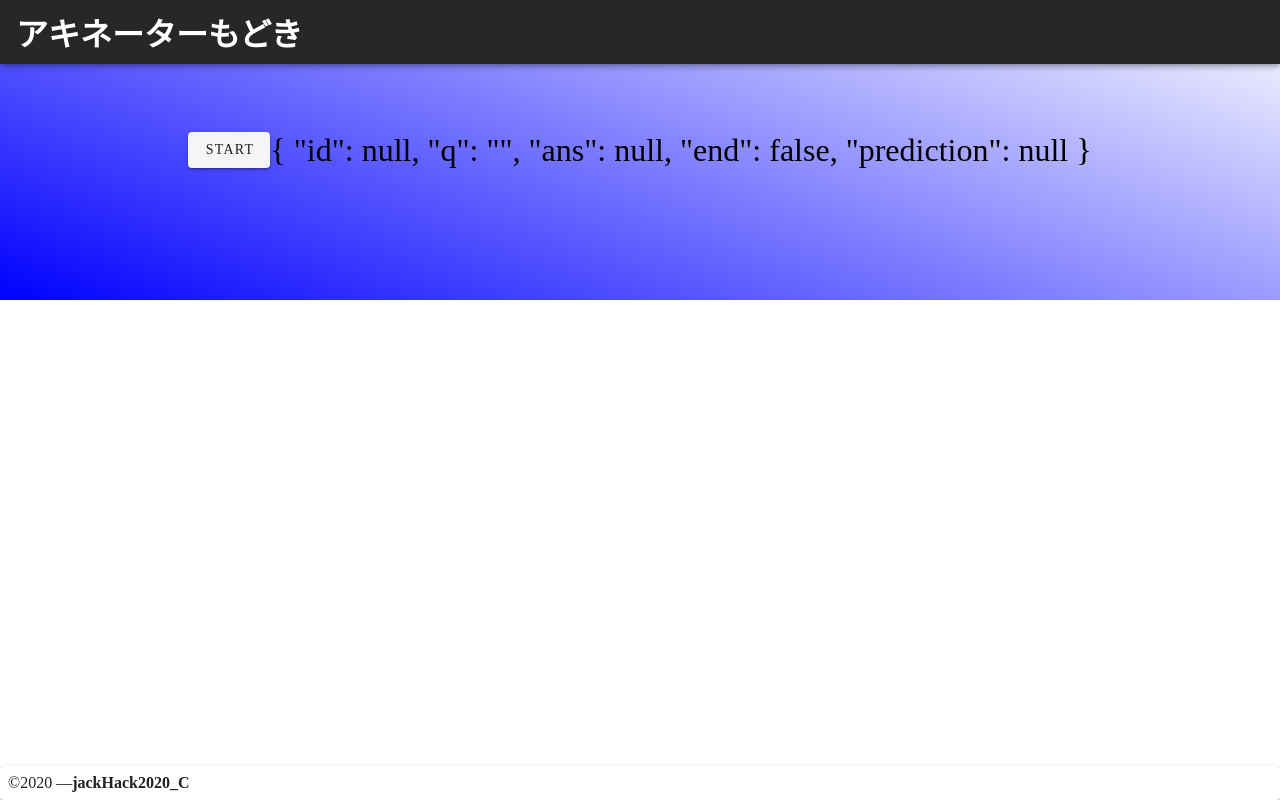
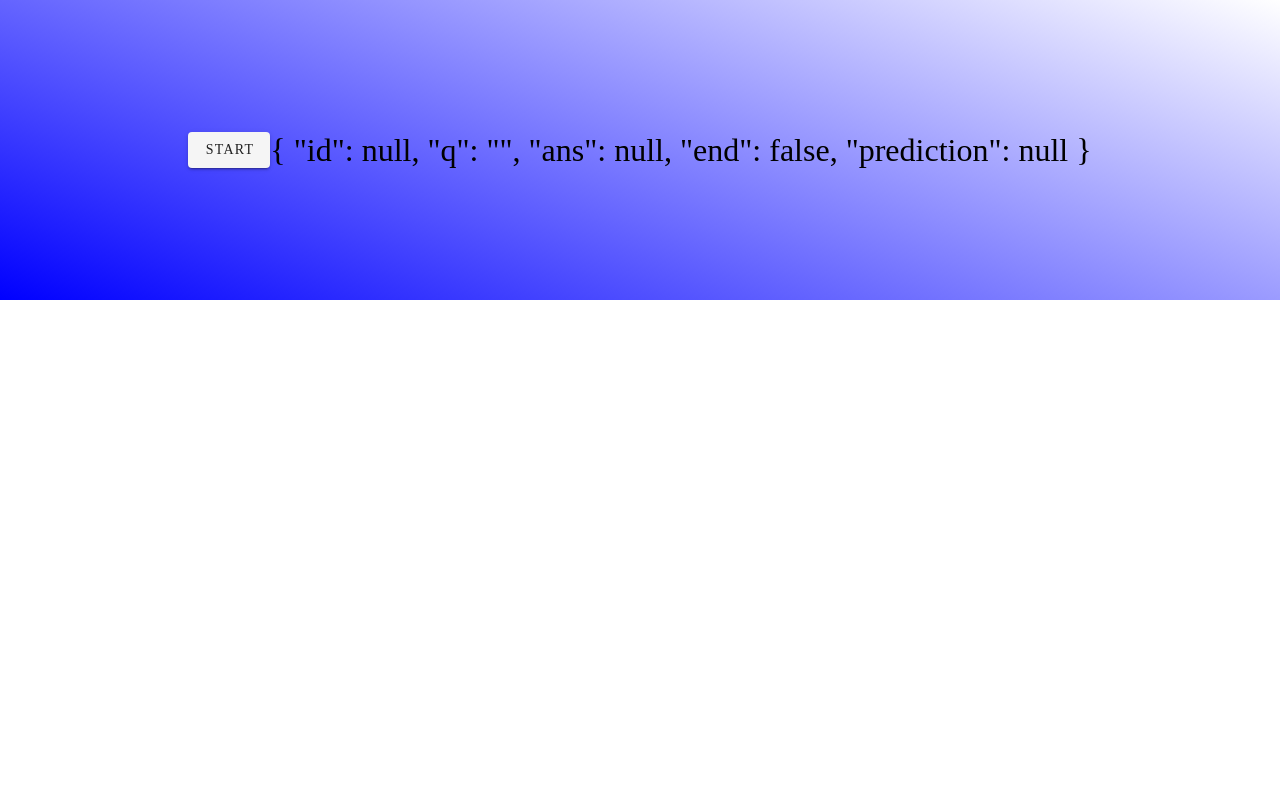
Before and after one commit to jack-app/jackHack2020-C, a Vue app: page / in a window 1280 px wide. Built offline with nearby package versions, Linux system fonts and the light colour scheme; no server answers.

Commit message:
delete components

```diff
--- a/src/App.vue
+++ b/src/App.vue
@@ -1,19 +1,9 @@
 <template>
   <div id="app">
-    <header-component/>
       <router-view/>
-    <footer-component/>
   </div>
 </template>
 
 <script>
-import HeaderComponent from './components/Header.vue'
-import FooterComponent from './components/Footer.vue'
 
-export default {
-  components: {
-    HeaderComponent,
-    FooterComponent
-  }
-}
 </script>
```
